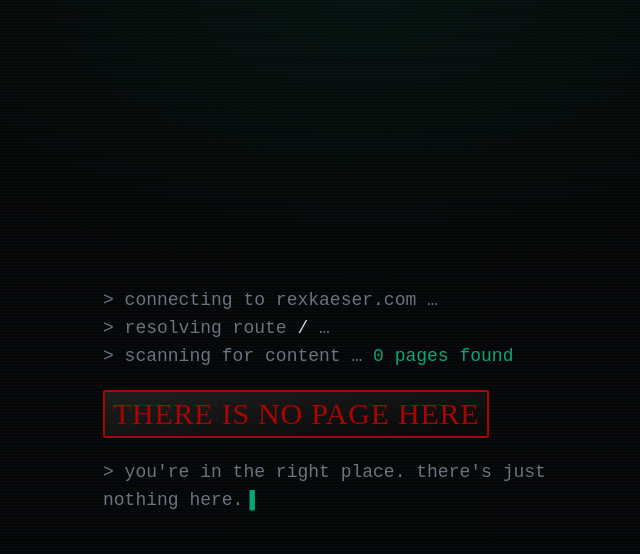
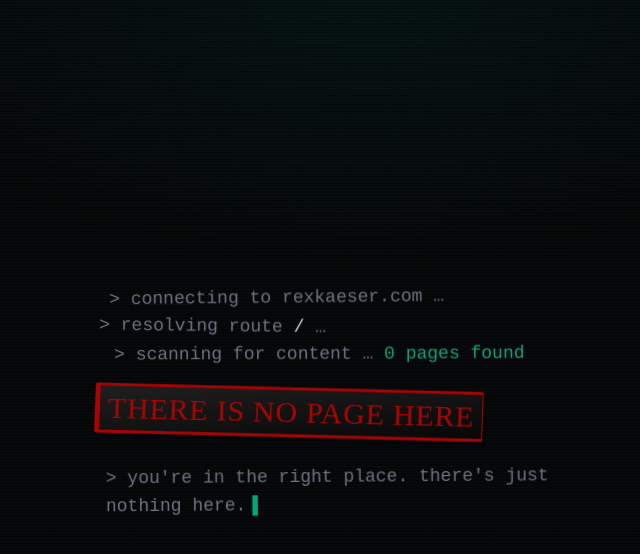
Before and after one commit to Rex-Kaeser/REXKAESER.COM, a website: page index.html in a window 1280 px wide. Shown: the whole page, without its empty margins (273-913 px from the left). Drawn offline with nearby package versions, Linux system fonts and the light colour scheme; a web font is replaced by a local one.

Commit message:
Update index.html

```diff
--- a/index.html
+++ b/index.html
@@ -89,6 +89,26 @@
       transition: opacity 0.25s ease, transform 0.25s ease;
     }
 
+    /* nothing here quite sits square — small fixed offsets per line, not random,
+       so it reads as worn-in rather than as a rendering bug */
+    .line.show.t1 { transform: translateY(0) rotate(-0.7deg) translateX(6px); margin-top: -1px; }
+    .line.show.t2 { transform: translateY(0) rotate(0.5deg) translateX(-4px); margin-top: 3px; }
+    .line.show.t3 { transform: translateY(0) rotate(-0.35deg) translateX(11px); margin-top: -2px; }
+    .line.show.t5 { transform: translateY(0) rotate(-0.5deg) translateX(3px); margin-top: 5px; }
+
+    .warped-box {
+      transform: rotate(1.3deg) translateX(-8px) skewX(-0.8deg);
+      border-width: 3px 1px 3px 5px !important;
+      box-shadow: 3px 4px 0 rgba(0,0,0,0.4);
+    }
+    .line.show.warped-box { transform: translateY(0) rotate(1.3deg) translateX(-8px) skewX(-0.8deg); }
+
+    .settle { animation: settle 6.5s ease-in-out infinite; transform-origin: 40% 50%; }
+    @keyframes settle {
+      0%, 100% { transform: rotate(0deg) translateY(0); }
+      50% { transform: rotate(0.25deg) translateY(1px); }
+    }
+
     .glitch {
       position: relative;
       display: inline-block;
@@ -130,14 +150,14 @@
   <canvas id="grid"></canvas>
   <div class="scanline"></div>
 
-  <div class="relative z-10 w-full max-w-xl px-6 term text-base sm:text-lg leading-relaxed">
-    <p id="l1" class="line text-gray-500">&gt; connecting to rexkaeser.com …</p>
-    <p id="l2" class="line text-gray-500">&gt; resolving route <span class="text-gray-300">/</span> …</p>
-    <p id="l3" class="line text-gray-500">&gt; scanning for content … <span class="text-[#04A777]">0 pages found</span></p>
-    <div id="l4" class="line my-5 analog-box analog-red analog-corners inline-block px-4 py-3">
+  <div class="settle relative z-10 w-full max-w-xl px-6 term text-base sm:text-lg leading-relaxed">
+    <p id="l1" class="line t1 text-gray-500">&gt; connecting to rexkaeser.com …</p>
+    <p id="l2" class="line t2 text-gray-500">&gt; resolving route <span class="text-gray-300">/</span> …</p>
+    <p id="l3" class="line t3 text-gray-500">&gt; scanning for content … <span class="text-[#04A777]">0 pages found</span></p>
+    <div id="l4" class="line warped-box my-5 analog-box analog-red analog-corners inline-block px-4 py-3">
       <span class="glitch flicker text-2xl sm:text-3xl tracking-wide" data-text="THERE IS NO PAGE HERE">THERE IS NO PAGE HERE</span>
     </div>
-    <p id="l5" class="line text-gray-500 cursor">&gt; you're in the right place. there's just nothing here.</p>
+    <p id="l5" class="line t5 text-gray-500 cursor">&gt; you're in the right place. there's just nothing here.</p>
   </div>
 
   <script>
```
